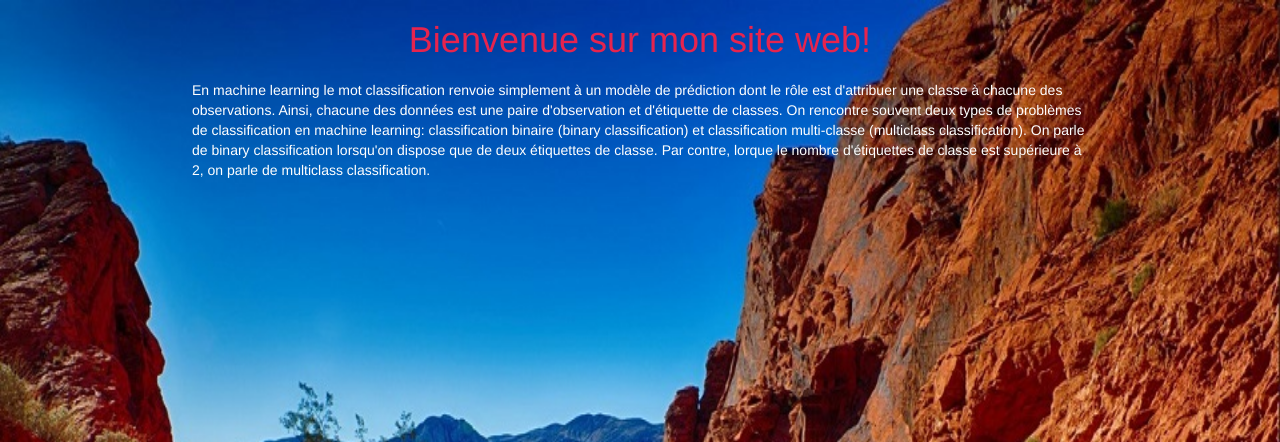
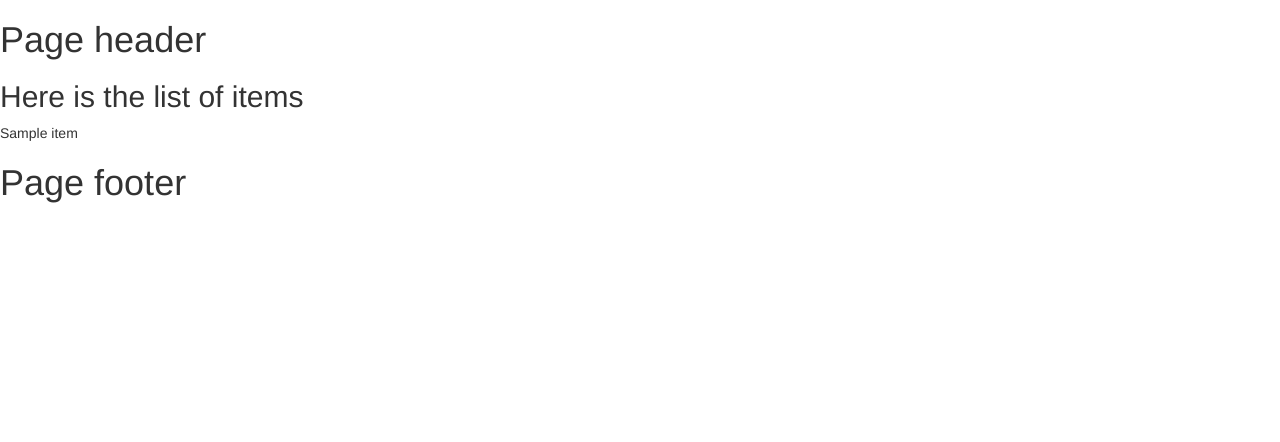
Before and after one commit to Agbogba/my-django-app, a Django app: page / in a window 1280 px wide. Shown: the top 442 px of the page. Run offline with Django 3.2, Linux system fonts and the light colour scheme; tables that the repository leaves empty hold one stand-in row (values such as "Sample post"); some libraries are stand-ins or nearby versions.

Commit message:
29/04 16:03

```diff
--- a/DjangoAPI/views.py
+++ b/DjangoAPI/views.py
@@ -22,11 +22,11 @@ class CustomerView(viewsets.ModelViewSet):
 @api_view()
 def ShowStatus(request):
     try:
-        file1 = open("/media/armand/newhome/newhome/home/armand/DjangoApp/research/Encoder.sav", 'r')
+        file1 = open("/home/armand/Documents/my-django-app/research/Encoder.sav", 'r')
         encoder=pickle.load(file1)
-        file2 = open("/media/armand/newhome/newhome/home/armand/DjangoApp/research/Scaler.sav", 'r')
+        file2 = open("/home/armand/Documents/my-django-app/research/Scaler.sav", 'r')
         scaler=pickle.load(file2)
-        file3 = open("/media/armand/newhome/newhome/home/armand/DjangoApp/research/Prediction.sav", 'r')
+        file3 = open("/home/armand/Documents/my-django-app/research/Prediction.sav", 'r')
         model=pickle.load(file3)
         data=request.data
         unit=np.array(list(data.values()))
--- a/blog/admin.py
+++ b/blog/admin.py
@@ -1,4 +1,8 @@
 from django.contrib import admin
 from .models import Post
+from .models import Item, OrderItem, Order
 
 admin.site.register(Post)
+admin.site.register(Item)
+admin.site.register(OrderItem)
+admin.site.register(Order)
--- a/blog/models.py
+++ b/blog/models.py
@@ -18,8 +18,28 @@ class Post(models.Model):
         return self.title
 
 
-#class Customer(models.Model ):
-#    GENDER_CHOICES = (('Male','Male'),('Female', 'Female') )
-#    gender = models.CharField(max_length=6, choices=GENDER_CHOICES)
-#    age = models.IntegerField()
-#    salary = models.IntegerField()
+
+class Item(models.Model):
+    title = models.CharField(max_length=100)
+    price = models.FloatField()
+
+    def __str__(self):
+        return self.title
+
+
+class OrderItem(models.Model):
+    item = models.ForeignKey(Item, on_delete=models.CASCADE)
+
+    def __str__(self):
+        return self.title
+
+
+class Order(models.Model):
+    user = models.ForeignKey(settings.AUTH_USER_MODEL, on_delete=models.CASCADE)
+    items = models.ManyToManyField(OrderItem)
+    start_date = models.DateTimeField(auto_now_add=True)
+    ordered_date = models.DateTimeField()
+    ordered = models.BooleanField(default=False)
+
+    def __str__(self):
+        return self.title
--- a/blog/templates/blog/homepage.html
+++ /dev/null
@@ -1,24 +0,0 @@
-{% load static %}
-
-<!DOCTYPE html>
-
-<html>
-    <head>
-        <title>Accueil</title>
-        <meta name="author" content="Armand AGBOGBA">
-        <link rel="stylesheet" href="//maxcdn.bootstrapcdn.com/bootstrap/3.2.0/css/bootstrap.min.css">
-        <link rel="stylesheet" href="//maxcdn.bootstrapcdn.com/bootstrap/3.2.0/css/bootstrap-theme.min.css">
-        <link rel="stylesheet" href="{% static 'css/blog.css' %}">
-    </head>
-
-    <body>
-       <center>
-          <div>
-             <h1><a href="/">Bienvenue sur mon site web!</a></h1>
-          </div>
-       </center>
-       <p>En machine learning le mot classification renvoie simplement à un modèle de prédiction dont le rôle est d'attribuer une classe à chacune des observations. Ainsi, chacune des données est une paire d'observation et d'étiquette de classes. On rencontre souvent deux types de problèmes de classification en machine learning: classification binaire (binary classification) et classification multi-classe (multiclass classification). On parle de binary classification lorsqu'on dispose que de deux étiquettes de classe. Par contre, lorque le nombre d'étiquettes de classe est supérieure à 2, on parle de multiclass classification.
-
-       </p>
-    </body>
-</html>
--- /dev/null
+++ b/blog/templates/blog/item_list.html
@@ -0,0 +1,10 @@
+{% extends 'homepage.html' %}
+
+{% block content %}
+<h2> Here is the list of items </h2>
+
+{% for item in items %}
+   {{ item }}
+{% endfor %}
+
+{% endblock content %}
--- a/blog/templates/blog/post_list.html
+++ b/blog/templates/blog/post_list.html
@@ -1,7 +1,7 @@
-{% extends 'layout.html' %}
+{% extends 'homepage.html' %}
 
 {% block title %}Accueil{% endblock title %}
 
 {% block content %}
-  <p>Classification multiclass</p>
+  <p>Bienvenue sur mon projet Django!</p>
 {% endblock content %}
--- a/blog/urls.py
+++ b/blog/urls.py
@@ -2,7 +2,8 @@ from django.urls import path
 from . import views
 
 urlpatterns = [
-    path('', views.homepage, name='homepage'),
+    #path('', views.homepage, name='homepage'),
     path('post/', views.post_list, name='post_list'),
+    path('', views.item_list, name='item_list')
 
 ]
--- a/blog/views.py
+++ b/blog/views.py
@@ -1,5 +1,6 @@
 from django.shortcuts import render
 from django.http import HttpResponse
+from .models import Item
 
 
 # Create your views here.
@@ -7,5 +8,12 @@ from django.http import HttpResponse
 def post_list(request):
     return render(request, 'blog/post_list.html', {})
 
-def homepage(request):
-    return render(request, 'blog/homepage.html', {})
+#def homepage(request):
+#    return render(request, 'blog/homepage.html', {})
+
+def item_list(request):
+    context = {
+        'items': Item.objects.all()
+    }
+
+    return render(request, "blog/item_list.html", context)
--- a/monsite/urls.py
+++ b/monsite/urls.py
@@ -20,4 +20,6 @@ urlpatterns = [
     path('admin/', admin.site.urls),
     path('', include('blog.urls')),
     path('DjangoAPI/', include('DjangoAPI.urls')),
+    path('accounts/', include('allauth.urls'))
+    #path('', include('core.urls', namespace='core'))
 ]
--- /dev/null
+++ b/templates/homepage.html
@@ -0,0 +1,34 @@
+{% load static %}
+
+<!DOCTYPE html>
+
+<html>
+    <head>
+        <title>Accueil{% block title %}{% endblock title %}</title>
+        <meta name="author" content="Armand AGBOGBA">
+        <link rel="stylesheet" href="//maxcdn.bootstrapcdn.com/bootstrap/3.2.0/css/bootstrap.min.css">
+        <link rel="stylesheet" href="//maxcdn.bootstrapcdn.com/bootstrap/3.2.0/css/bootstrap-theme.min.css">
+        <!-- <link rel="stylesheet" href="{% static 'css/blog.css' %}">  -->
+    </head>
+
+    <body>
+      <header>
+         <h1>Page header</h1>
+      </header>
+
+
+
+
+      {% block content %}{% endblock content %}
+
+
+
+
+       <footer>
+         <h1>Page footer</h1>
+      </footer>
+
+
+
+    </body>
+</html>
```
Also changed, not shown: monsite/settings.py (+18 -0 lines), DjangoAPI/migrations/0001_initial.py, blog/migrations/0001_initial.py, blog/migrations/0002_item_order_orderitem.py (added).
